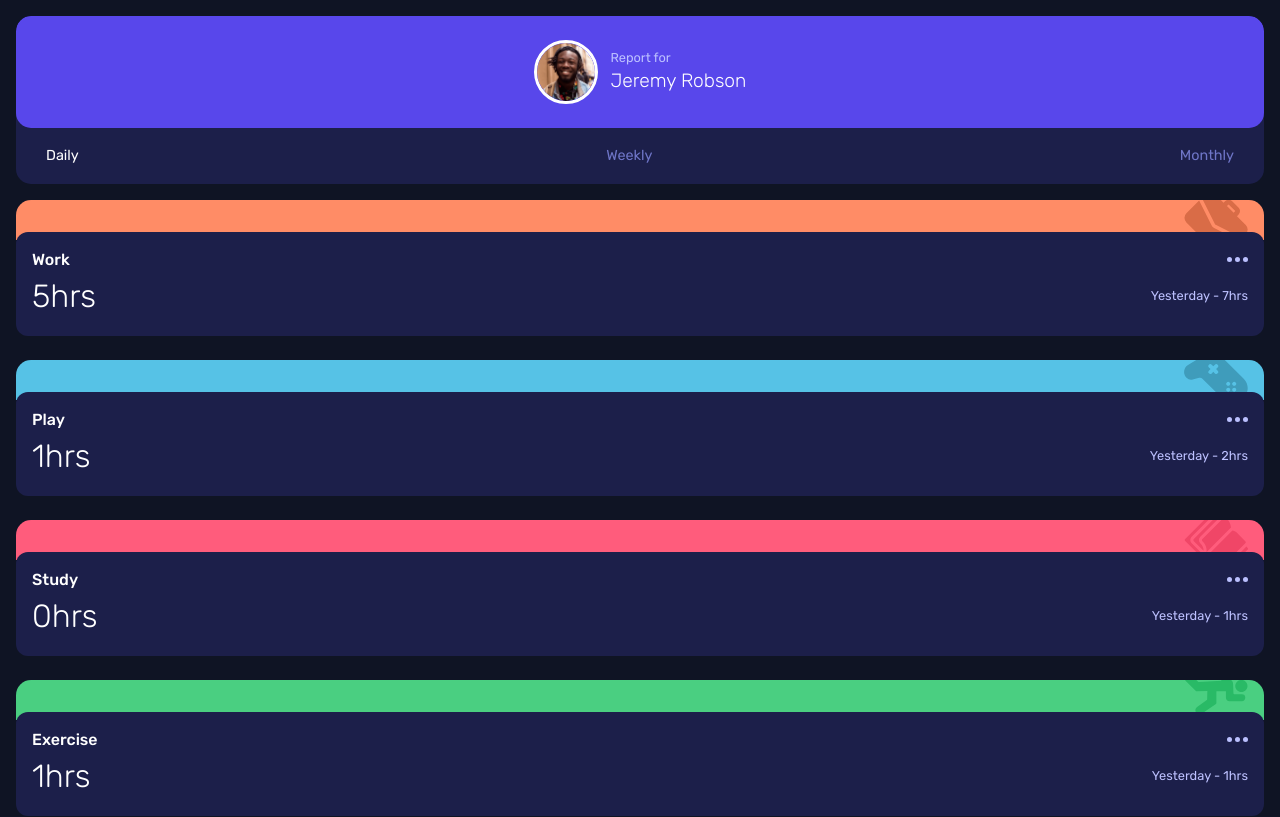
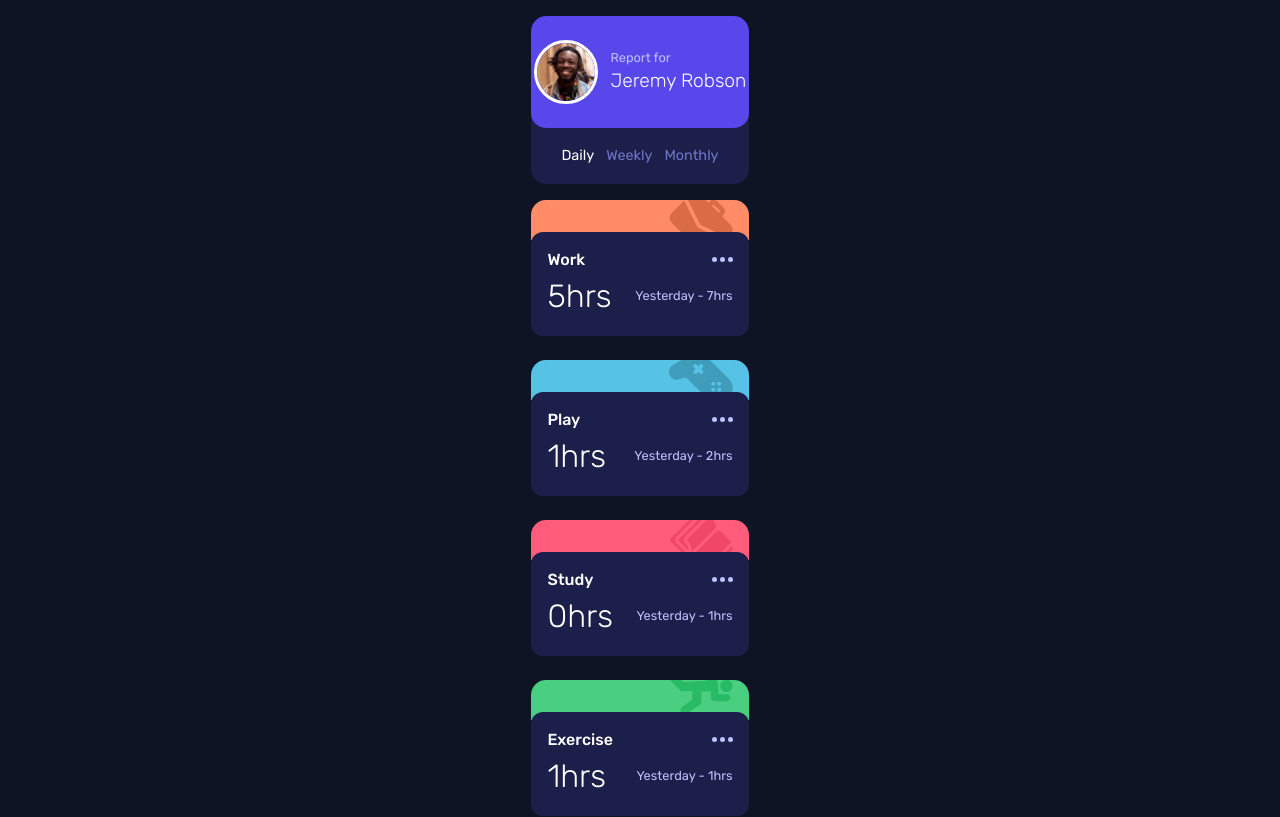
Before and after one commit to ronaldyonggi/time-tracking-dashboard-fm, a React (Vite) app: page / in a window 1280 px wide. Shown: the top 817 px of the page. Built offline with nearby package versions, Linux system fonts and the light colour scheme.

Commit message:
add flexbox and center components for desktop width

```diff
--- a/src/styles/global.css
+++ b/src/styles/global.css
@@ -2,8 +2,17 @@
 @import url('./variables.css');
 
 body {
-    font-family: var(--font-family);
-    font-size: var(--font-size-body);
-    background-color: var(--color-very-dark-blue);
-    color: var(--color-white);
+  font-family: var(--font-family);
+  font-size: var(--font-size-body);
+  background-color: var(--color-very-dark-blue);
+  color: var(--color-white);
+  min-height: 100vh;
 }
+
+@media screen and (min-width: 900px) {
+  body {
+    display: flex;
+    justify-content: center;
+    align-items: center;
+  }
+}
```
